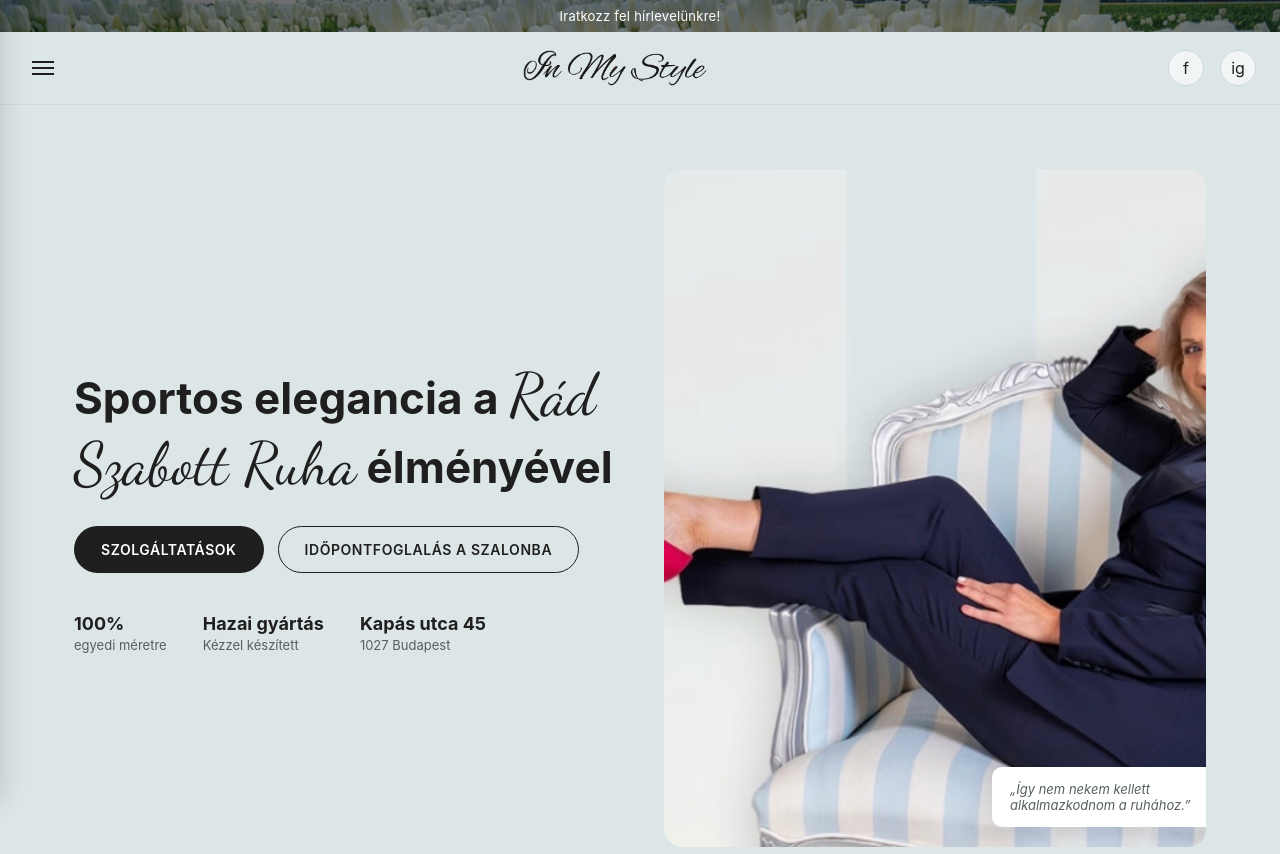
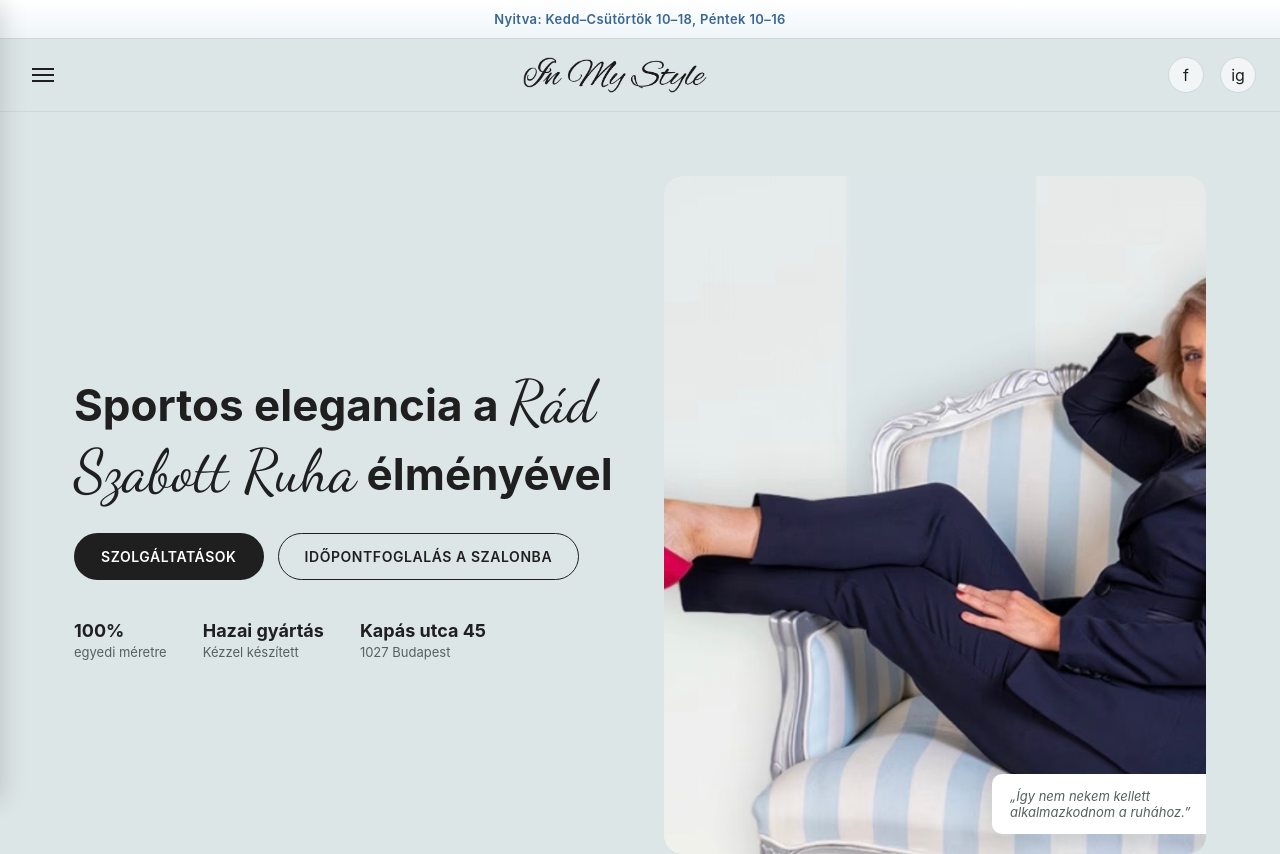
Before and after one commit to bajzathbalazs-hue/inmystyle-site, a plain HTML site: page index.html in a window 1280 px wide. Shown: the top 854 px of the page. Drawn offline with Linux system fonts and the light colour scheme; a script that the page names is missing; a web font is replaced by a local one.

Commit message:
Topbar: tulipános fotó helyett kékes-fehér sáv, váltakozó hírlevél/nyitvatartás/hívás CTA

```diff
--- a/css/style.css
+++ b/css/style.css
@@ -56,14 +56,39 @@ a, button { transition: color .2s var(--ease), background-color .2s var(--ease),
   padding: 0 24px;
 }
 
-/* ===== Topbar / newsletter strip ===== */
+/* ===== Topbar / rotating strip ===== */
 .topbar {
-  background: var(--color-ink);
-  color: #fff;
+  position: relative;
+  background: linear-gradient(180deg, #ffffff, #eef5f8);
+  border-bottom: 1px solid var(--color-line);
+  box-shadow: 0 2px 10px rgba(15,25,32,.05);
   text-align: center;
+  padding: 11px 16px;
+  overflow: hidden;
+}
+.topbar-track { position: relative; height: 16px; max-width: 640px; margin: 0 auto; }
+.topbar-item {
+  position: absolute;
+  inset: 0;
+  display: flex;
+  align-items: center;
+  justify-content: center;
+  gap: 6px;
   font-size: 13px;
-  letter-spacing: .02em;
-  padding: 8px 16px;
+  font-weight: 600;
+  letter-spacing: .03em;
+  color: var(--color-accent-dark);
+  opacity: 0;
+  transform: translateY(6px);
+  transition: opacity .5s var(--ease), transform .5s var(--ease);
+  pointer-events: none;
+  white-space: nowrap;
+}
+.topbar-item.is-active { opacity: 1; transform: translateY(0); pointer-events: auto; }
+.topbar-item a { color: inherit; text-decoration: none; }
+.topbar-item a:hover { text-decoration: underline; }
+@media (max-width: 520px) {
+  .topbar-item { font-size: 12px; white-space: normal; text-align: center; }
 }
 
 /* ===== Header ===== */
--- a/index.html
+++ b/index.html
@@ -14,7 +14,7 @@
   <link rel="preconnect" href="https://fonts.googleapis.com">
   <link href="https://fonts.googleapis.com/css2?family=Dancing+Script:wght@400;600;700&display=swap" rel="stylesheet">
   <link rel="stylesheet" href="https://api.fontshare.com/v2/css?f[]=cabinet-grotesk@400,500,700,800,900&display=swap">
-  <link rel="stylesheet" href="css/style.css?v=14">
+  <link rel="stylesheet" href="css/style.css?v=15">
   <link rel="icon" href="assets/icons/favicon-light.png" media="(prefers-color-scheme: light)">
   <link rel="icon" href="assets/icons/favicon-dark.png" media="(prefers-color-scheme: dark)">
   <link rel="apple-touch-icon" href="assets/icons/apple-touch-icon.png">
@@ -382,7 +382,7 @@
 
   <script src="js/products-data.js?v=3"></script>
   <script src="js/catalog.js?v=3"></script>
-  <script src="js/main.js?v=10"></script>
+  <script src="js/main.js?v=11"></script>
   <script src="js/size-tool.js?v=1"></script>
   <script>renderCategoryOverview("category-overview");</script>
 </body>
--- a/js/main.js
+++ b/js/main.js
@@ -1,4 +1,4 @@
-const PARTIALS_VERSION = "5";
+const PARTIALS_VERSION = "6";
 
 async function includePartials() {
   const nodes = document.querySelectorAll("[data-include]");
@@ -30,6 +30,18 @@ async function includePartials() {
   initNavAccordion();
   initHeaderScroll();
   initReveal();
+  initTopbar();
+}
+
+function initTopbar() {
+  const items = document.querySelectorAll(".topbar-item");
+  if (items.length < 2) return;
+  let i = 0;
+  setInterval(() => {
+    items[i].classList.remove("is-active");
+    i = (i + 1) % items.length;
+    items[i].classList.add("is-active");
+  }, 4200);
 }
 
 function initHeaderScroll() {
--- a/partials/header.html
+++ b/partials/header.html
@@ -1,4 +1,10 @@
-<div class="topbar" style="background-image:linear-gradient(rgba(15,25,32,.55),rgba(15,25,32,.55)), url('assets/photos/c40pgcRXlb4sfWgBbWdrYfpDnZM.png'); background-size:cover; background-position:center;">Iratkozz fel hírlevelünkre!</div>
+<div class="topbar">
+  <div class="topbar-track">
+    <div class="topbar-item is-active">Iratkozz fel a hírlevelünkre!</div>
+    <div class="topbar-item">Nyitva: Kedd–Csütörtök 10–18, Péntek 10–16</div>
+    <div class="topbar-item"><a href="tel:+36203202996">📞&nbsp; Hívj minket közvetlenül: +36 20 320 2996</a></div>
+  </div>
+</div>
 <div class="nav-backdrop" data-nav-backdrop></div>
 <nav class="nav-drawer" data-nav-drawer>
   <button class="nav-drawer-close" data-nav-close>&times;</button>
```
Also changed, not shown: akcio.html (+2 -2 lines), gdpr.html (+2 -2 lines), kategoria.html (+2 -2 lines), termek.html (+2 -2 lines).
